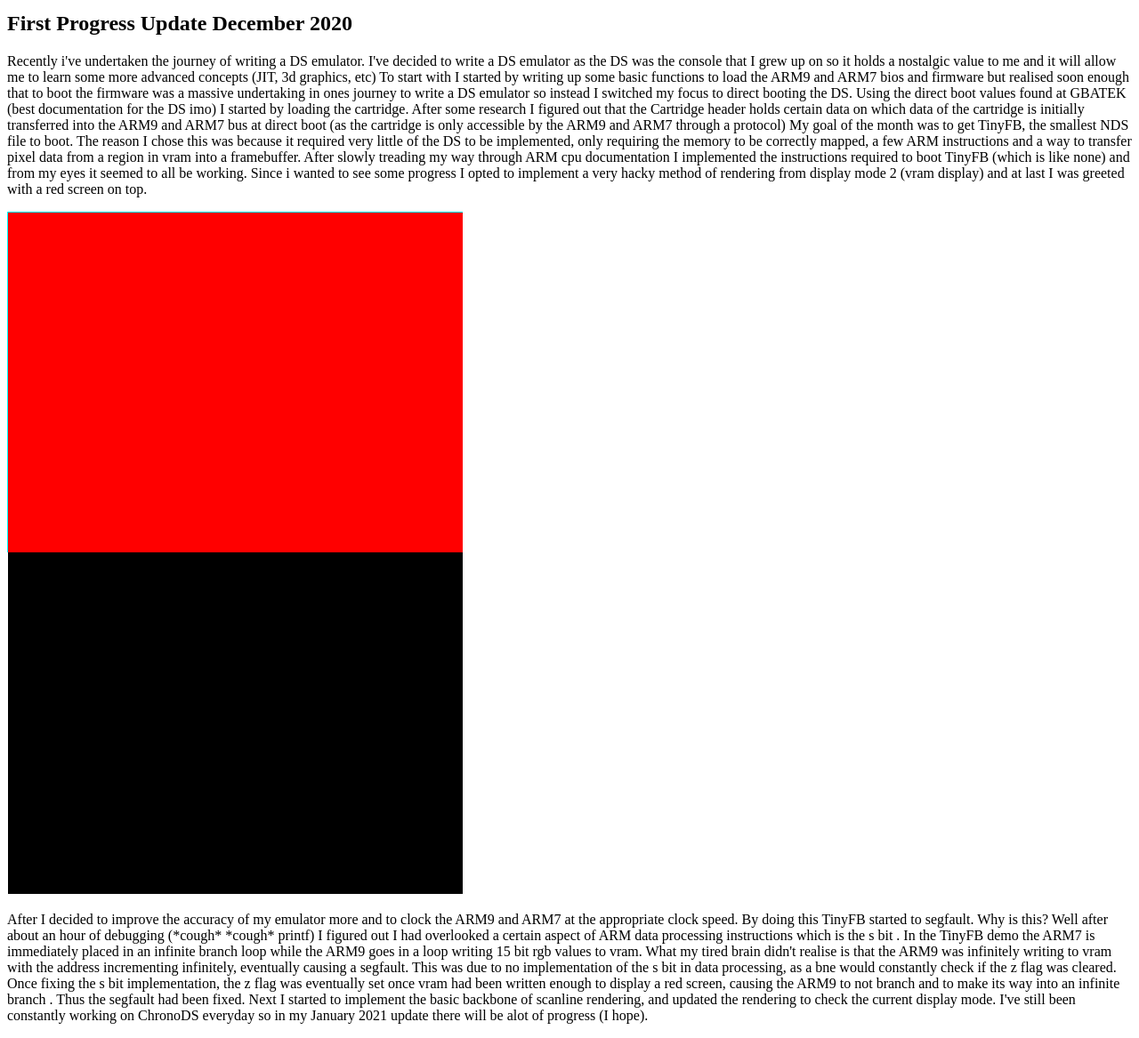
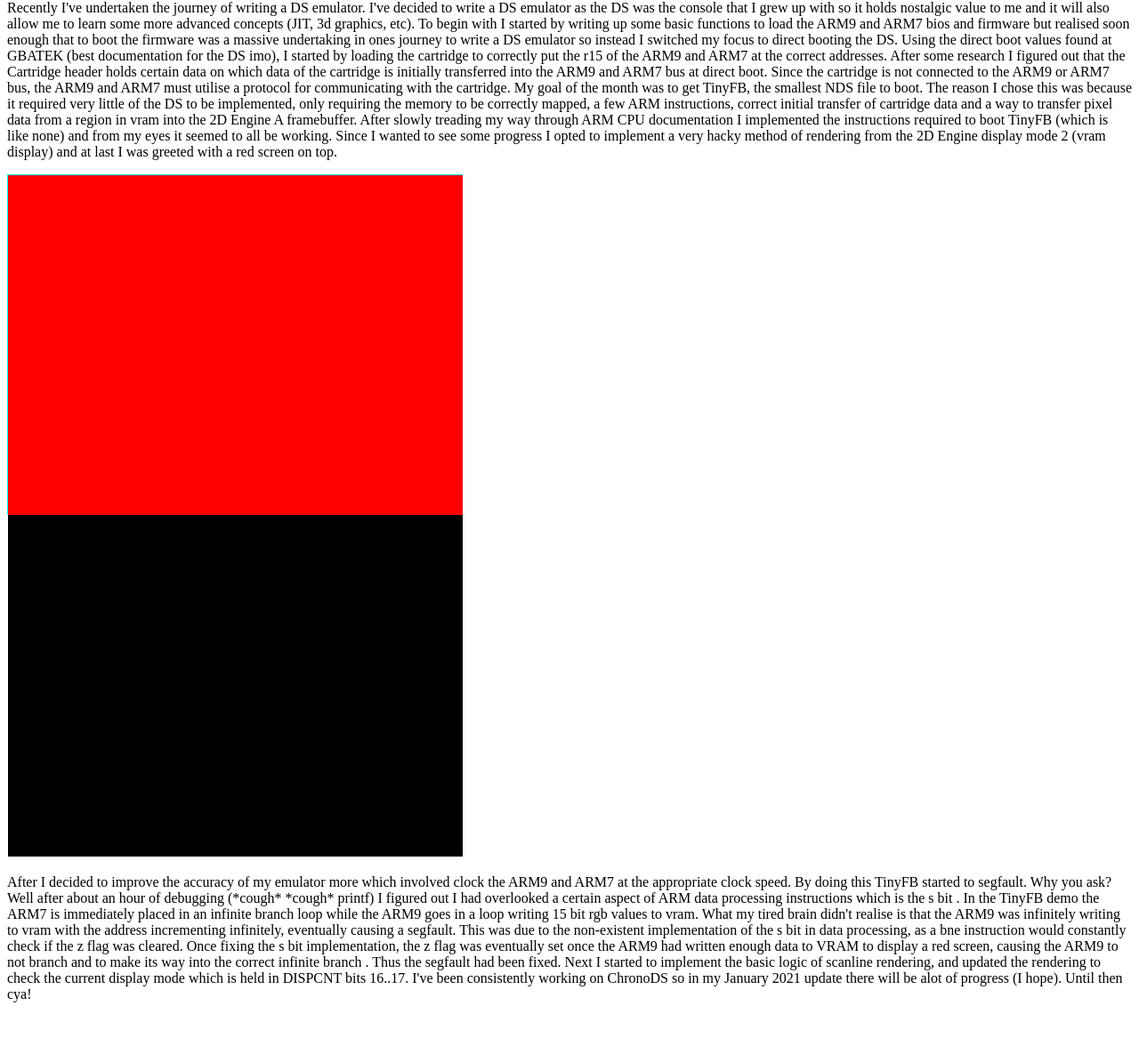
Before and after one commit to strayacode/strayacode.github.io, a plain HTML site: page index.html in a window 1280 px wide. Shown: the part 67-1234 px from the top of the page at 89% size. After the commit the page ends 1210 px from the top, so only its background shows below. Drawn offline with Linux system fonts and the light colour scheme.

Commit message:
update progress update december 2020

```diff
--- a/index.html
+++ b/index.html
@@ -5,23 +5,23 @@
 
 </head>
 <body>
-    <h1>This is the official website of ChronoDS</h1>
     <h2>First Progress Update December 2020</h2>
-    <p>Recently i've undertaken the journey of writing a DS emulator. I've decided to write a DS emulator as the DS was the console
-    that I grew up on so it holds a nostalgic value to me and it will allow me to learn some more advanced concepts (JIT, 3d graphics, etc)
-    To start with I started by writing up some basic functions to load the ARM9 and ARM7 bios and firmware but realised soon enough that to boot
+    <p>Recently I've undertaken the journey of writing a DS emulator. I've decided to write a DS emulator as the DS was the console
+    that I grew up with so it holds nostalgic value to me and it will also allow me to learn some more advanced concepts (JIT, 3d graphics, etc).
+    To begin with I started by writing up some basic functions to load the ARM9 and ARM7 bios and firmware but realised soon enough that to boot
     the firmware was a massive undertaking in ones journey to write a DS emulator so instead I switched my focus to direct booting the DS. Using the direct
-    boot values found at GBATEK (best documentation for the DS imo) I started by loading the cartridge. After some research I figured out that the Cartridge header
-    holds certain data on which data of the cartridge is initially transferred into the ARM9 and ARM7 bus at direct boot (as the cartridge is only accessible by the ARM9 and ARM7 through a protocol)
+    boot values found at GBATEK (best documentation for the DS imo), I started by loading the cartridge to correctly put the r15 of the ARM9 and ARM7 at the correct addresses. After some research I figured out that the Cartridge header
+    holds certain data on which data of the cartridge is initially transferred into the ARM9 and ARM7 bus at direct boot. Since the cartridge is not connected to the ARM9 or ARM7 bus,
+    the ARM9 and ARM7 must utilise a protocol for communicating with the cartridge.
     My goal of the month was to get TinyFB, the smallest NDS file to boot. The reason I chose this was because it required very little of the DS to be implemented, only requiring the memory to be correctly mapped,
-    a few ARM instructions and a way to transfer pixel data from a region in vram into a framebuffer. After slowly treading my way through ARM cpu documentation I implemented the instructions required to boot TinyFB (which is like none)
-    and from my eyes it seemed to all be working. Since i wanted to see some progress I opted to implement a very hacky method of rendering from display mode 2 (vram display) and at last I was greeted with a red screen on top.
+    a few ARM instructions, correct initial transfer of cartridge data and a way to transfer pixel data from a region in vram into the 2D Engine A framebuffer. After slowly treading my way through ARM CPU documentation I implemented the instructions required to boot TinyFB (which is like none)
+    and from my eyes it seemed to all be working. Since I wanted to see some progress I opted to implement a very hacky method of rendering from the 2D Engine display mode 2 (vram display) and at last I was greeted with a red screen on top.
     </p>
     <img src="images/1.png" alt="my first visual progress!!">
-    <p>After I decided to improve the accuracy of my emulator more and to clock the ARM9 and ARM7 at the appropriate clock speed. By doing this TinyFB started to segfault. Why is this? Well after about an hour of debugging (*cough* *cough* printf) I figured out I had overlooked a certain aspect of ARM data processing instructions which is the s bit
+    <p>After I decided to improve the accuracy of my emulator more which involved clock the ARM9 and ARM7 at the appropriate clock speed. By doing this TinyFB started to segfault. Why you ask? Well after about an hour of debugging (*cough* *cough* printf) I figured out I had overlooked a certain aspect of ARM data processing instructions which is the s bit
     . In the TinyFB demo the ARM7 is immediately placed in an infinite branch loop while the ARM9 goes in a loop writing 15 bit rgb values to vram. What my tired brain didn't realise is that the ARM9 was infinitely writing to
-    vram with the address incrementing infinitely, eventually causing a segfault. This was due to no implementation of the s bit in data processing, as a bne would constantly check if the z flag was cleared. Once fixing the s bit implementation, the z flag was eventually set once vram had been written enough to display a red screen, causing the ARM9 to not branch and to make its way into an infinite branch
-    . Thus the segfault had been fixed. Next I started to implement the basic backbone of scanline rendering, and updated the rendering to check the current display mode. I've still been constantly working on ChronoDS everyday so in my January 2021 update there will be alot of progress (I hope).
+    vram with the address incrementing infinitely, eventually causing a segfault. This was due to the non-existent implementation of the s bit in data processing, as a bne instruction would constantly check if the z flag was cleared. Once fixing the s bit implementation, the z flag was eventually set once the ARM9 had written enough data to VRAM to display a red screen, causing the ARM9 to not branch and to make its way into the correct infinite branch
+    . Thus the segfault had been fixed. Next I started to implement the basic logic of scanline rendering, and updated the rendering to check the current display mode which is held in DISPCNT bits 16..17. I've been consistently working on ChronoDS so in my January 2021 update there will be alot of progress (I hope). Until then cya!
     </p>
 </body>
 </html>
```
